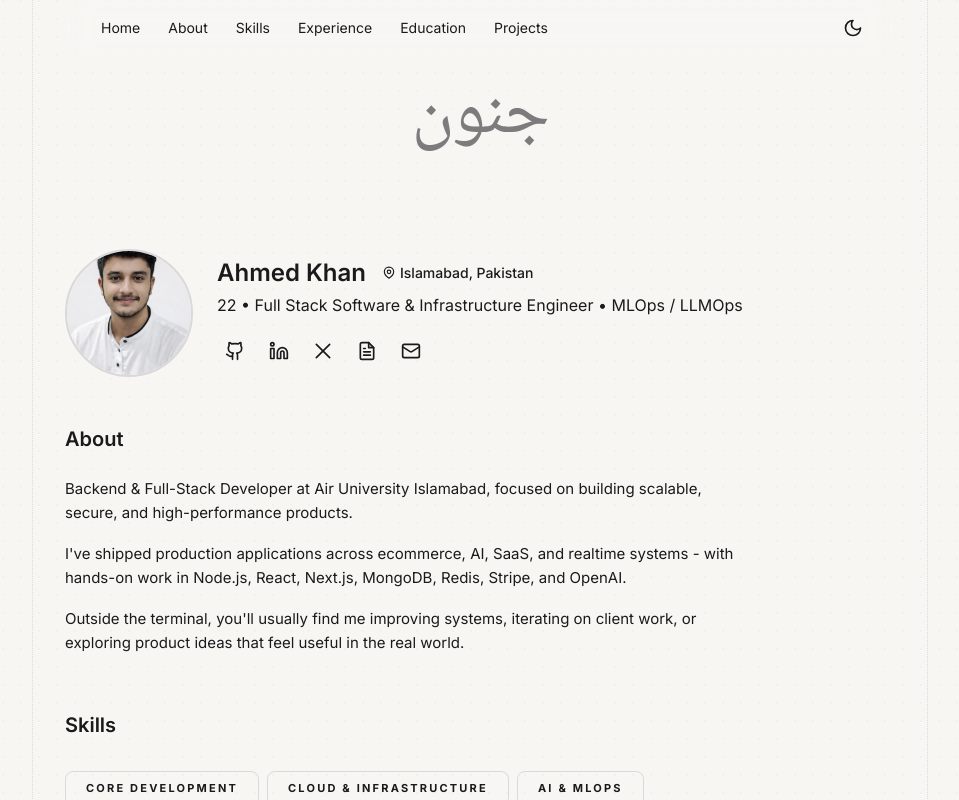
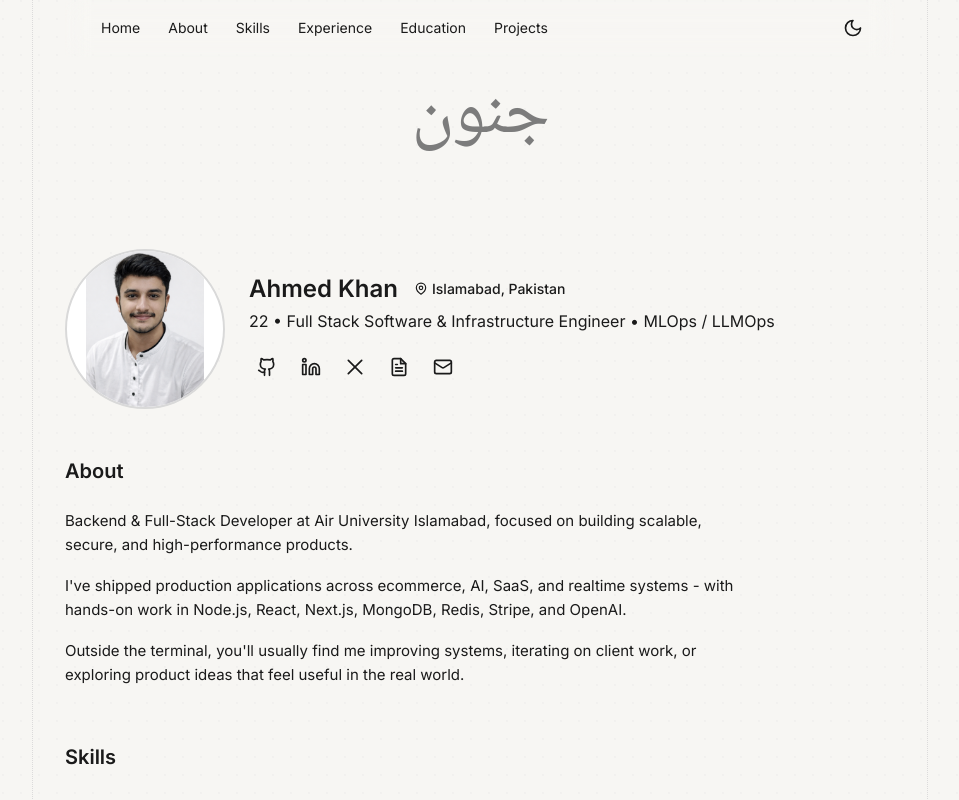
Before and after one commit to iahmedd-k/portfolio-sitee, a React (Vite) app: page / in a window 1280 px wide. Shown: the top 800 px of the page, without its empty margins (160-1119 px from the left). Built offline with nearby package versions, Linux system fonts and the light colour scheme.

Commit message:
clear favicon cache and improve avatar display with white background

```diff
--- a/index.html
+++ b/index.html
@@ -9,15 +9,15 @@
     <meta property="og:url" content="https://ahmed-khan.vercel.app/" />
     <meta property="og:title" content="Ahmed Khan - Full Stack Developer" />
     <meta property="og:description" content="Full Stack Software & Infrastructure Engineer • MLOps / LLMOps" />
-    <meta property="og:image" content="https://ahmed-khan.vercel.app/assets/avatar-BVr0HBRe.jpeg?v=1" />
+    <meta property="og:image" content="https://ahmed-khan.vercel.app/assets/avatar-BVr0HBRe.jpeg?v=2" />
     <meta property="twitter:card" content="summary_large_image" />
     <meta property="twitter:url" content="https://ahmed-khan.vercel.app/" />
     <meta property="twitter:title" content="Ahmed Khan - Full Stack Developer" />
     <meta property="twitter:description" content="Full Stack Software & Infrastructure Engineer • MLOps / LLMOps" />
-    <meta property="twitter:image" content="https://ahmed-khan.vercel.app/assets/avatar-BVr0HBRe.jpeg?v=1" />
-    <link rel="icon" type="image/png" href="/assets/avatar-BVr0HBRe.jpeg?v=1" />
-    <link rel="shortcut icon" type="image/png" href="/assets/avatar-BVr0HBRe.jpeg?v=1" />
-    <link rel="apple-touch-icon" href="/assets/avatar-BVr0HBRe.jpeg?v=1" />
+    <meta property="twitter:image" content="https://ahmed-khan.vercel.app/assets/avatar-BVr0HBRe.jpeg?v=2" />
+    <link rel="icon" type="image/png" href="/assets/avatar-BVr0HBRe.jpeg?v=2" />
+    <link rel="shortcut icon" type="image/png" href="/assets/avatar-BVr0HBRe.jpeg?v=2" />
+    <link rel="apple-touch-icon" href="/assets/avatar-BVr0HBRe.jpeg?v=2" />
     <title>Ahmed Khan - Portfolio</title>
   </head>
   <body>
--- a/src/App.jsx
+++ b/src/App.jsx
@@ -342,8 +342,8 @@ function App() {
           </div>
 
           <div className="flex items-center gap-6">
-            <div className="h-32 w-32 shrink-0 overflow-hidden rounded-full border-2 border-border transition-all duration-500 ease-out hover:scale-105 hover:border-foreground/50">
-              <img src={avatarImage} alt="Ahmed Khan" draggable="false" className="h-full w-full select-none object-cover" />
+            <div className="h-40 w-40 shrink-0 overflow-hidden rounded-full border-2 border-border bg-white transition-all duration-500 ease-out hover:scale-105 hover:border-foreground/50">
+              <img src={avatarImage} alt="Ahmed Khan" draggable="false" className="h-full w-full select-none object-contain" />
             </div>
             <div className="flex flex-col">
               <div className="mb-1 flex flex-col gap-2 sm:flex-row sm:items-center">
```
